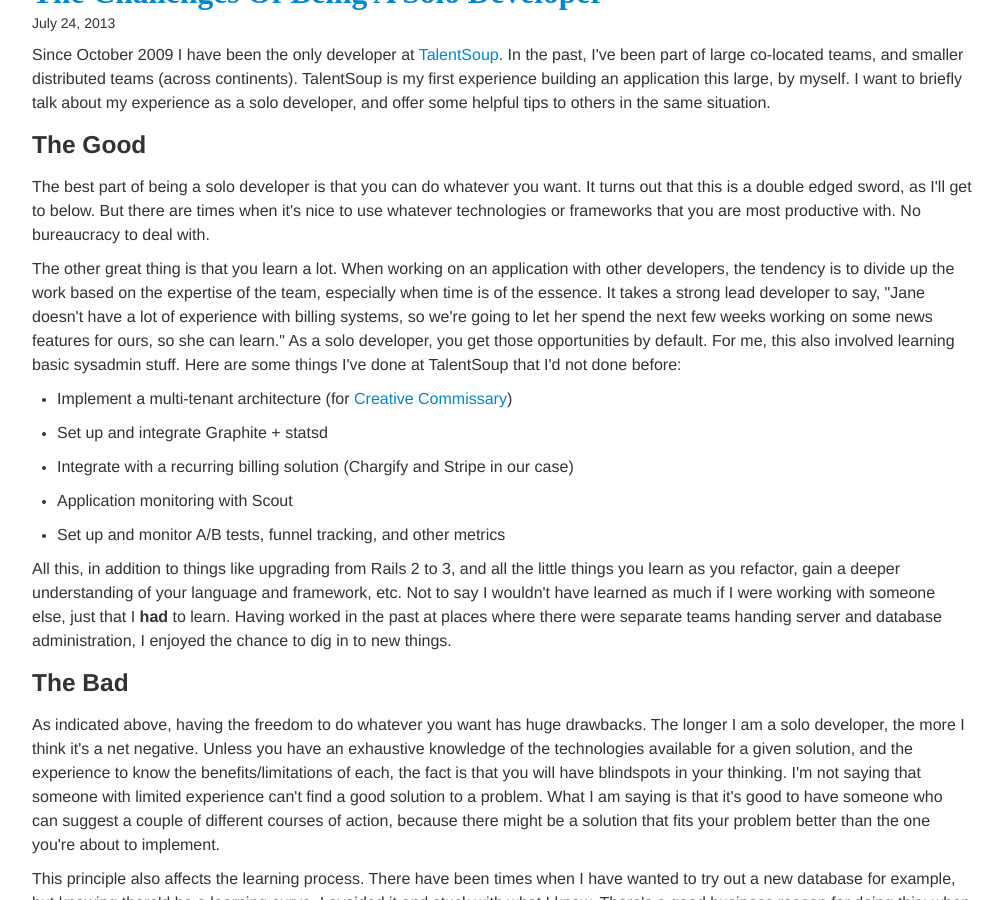
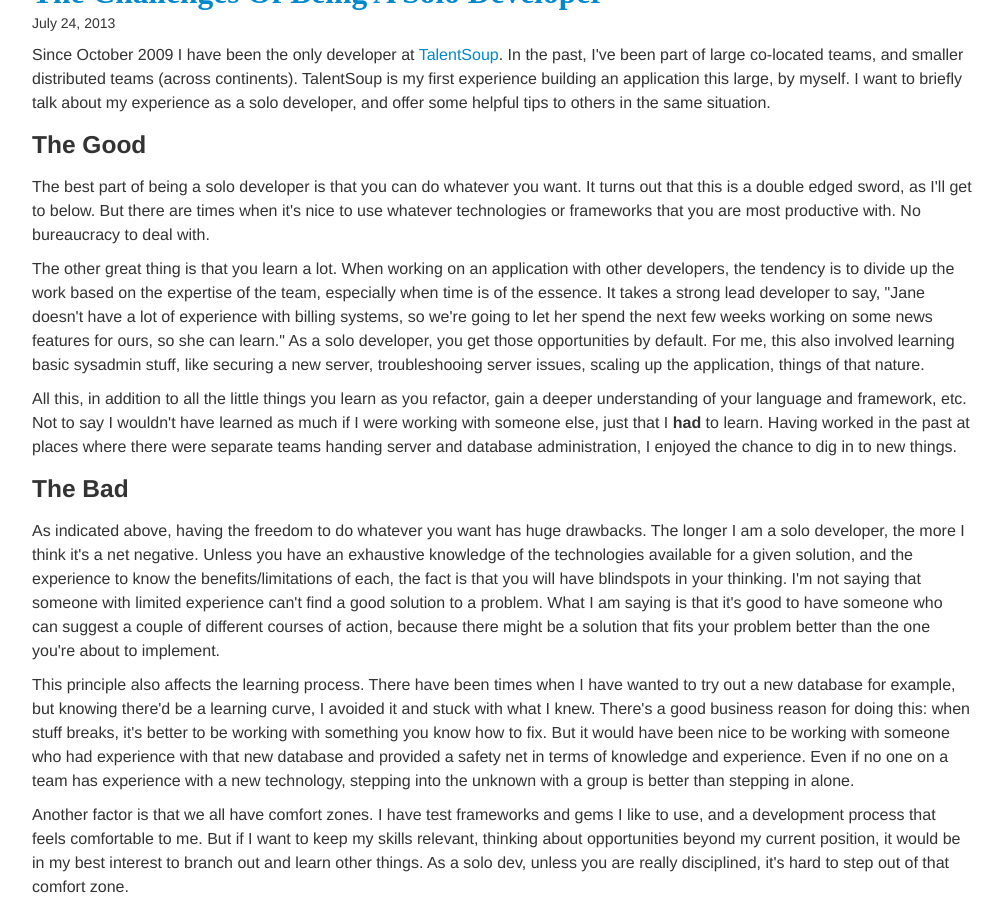
Before and after one commit to speric/speric.github.com, a Jekyll site: the page built from _posts/2013-07-24-the-challenges-of-being-a-solo-developer.markdown, in a window 1280 px wide and 900 px high, scrolled down 360 px. Shown: the whole window, without its empty margins (138-1141 px from the left). Built offline with Jekyll 4.4.1, drawn with Linux system fonts in a browser that asks for light colours; some web fonts are replaced; Markdown is read by kramdown in place of the engine named in the settings; comment, search, counter and statistics services are not loaded.

Commit message:
Update 2013-07-24-the-challenges-of-being-a-solo-developer.markdown

```diff
--- a/_posts/2013-07-24-the-challenges-of-being-a-solo-developer.markdown
+++ b/_posts/2013-07-24-the-challenges-of-being-a-solo-developer.markdown
@@ -8,16 +8,9 @@
 <h3>The Good</h3>
 <p>The best part of being a solo developer is that you can do whatever you want. It turns out that this is a double edged sword, as I'll get to below. But there are times when it's nice to use whatever technologies or frameworks that you are most productive with. No bureaucracy to deal with.</p>
 
-<p>The other great thing is that you learn a lot.  When working on an application with other developers, the tendency is to divide up the work based on the expertise of the team, especially when time is of the essence. It takes a strong lead developer to say, "Jane doesn't have a lot of experience with billing systems, so we're going to let her spend the next few weeks working on some news features for ours, so she can learn." As a solo developer, you get those opportunities by default.  For me, this also involved learning basic sysadmin stuff.  Here are some things I've done at TalentSoup that I'd not done before:</p>
-<ul>
-  <li><p>Implement a multi-tenant architecture (for <a href="https://getcommissary.com/">Creative Commissary</a>)</p></li>
-  <li><p>Set up and integrate Graphite + statsd</p></li>
-  <li><p>Integrate with a recurring billing solution (Chargify and Stripe in our case)</p></li>
-  <li><p>Application monitoring with Scout</p></li>
-  <li><p>Set up and monitor A/B tests, funnel tracking, and other metrics</p></li>
-</ul>
+<p>The other great thing is that you learn a lot.  When working on an application with other developers, the tendency is to divide up the work based on the expertise of the team, especially when time is of the essence. It takes a strong lead developer to say, "Jane doesn't have a lot of experience with billing systems, so we're going to let her spend the next few weeks working on some news features for ours, so she can learn." As a solo developer, you get those opportunities by default.  For me, this also involved learning basic sysadmin stuff, like securing a new server, troubleshooing server issues, scaling up the application, things of that nature.</p>
 
-<p>All this, in addition to things like upgrading from Rails 2 to 3, and all the little things you learn as you refactor, gain a deeper understanding of your language and framework, etc.  Not to say I wouldn't have learned as much if I were working with someone else, just that I <b>had</b> to learn. Having worked in the past at places where there were separate teams handing server and database administration, I enjoyed the chance to dig in to new things.</p>
+<p>All this, in addition to all the little things you learn as you refactor, gain a deeper understanding of your language and framework, etc.  Not to say I wouldn't have learned as much if I were working with someone else, just that I <b>had</b> to learn. Having worked in the past at places where there were separate teams handing server and database administration, I enjoyed the chance to dig in to new things.</p>
 
 <h3>The Bad</h3>
 <p>As indicated above, having the freedom to do whatever you want has huge drawbacks. The longer I am a solo developer, the more I think it's a net negative.  Unless you have an exhaustive knowledge of the technologies available for a given solution, and the experience to know the benefits/limitations of each, the fact is that you will have blindspots in your thinking. I'm not saying that someone with limited experience can't find a good solution to a problem. What I am saying is that it's good to have someone who can suggest a couple of different courses of action, because there might be a solution that fits your problem better than the one you're about to implement.</p>
```
